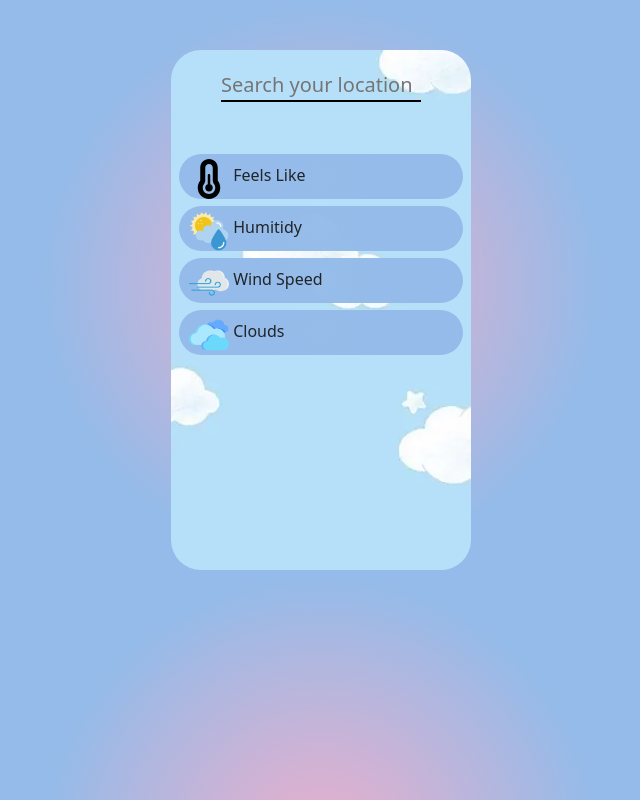
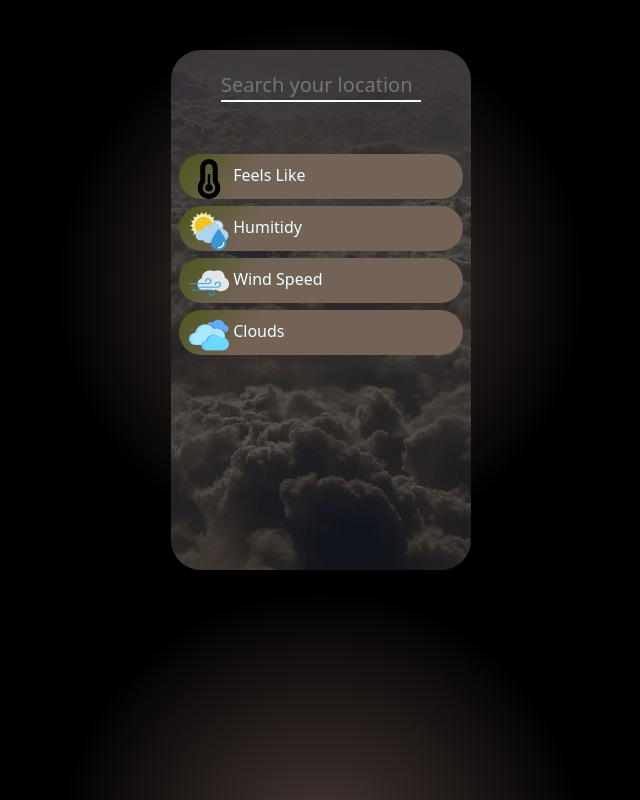
Before and after one commit to Muhammadahmed2001/weatherApp, a plain HTML site: page index.html in a window 1280 px wide. Shown: the whole page, without its empty margins (319-959 px from the left). Drawn offline with nearby package versions, Linux system fonts and the light colour scheme.

Commit message:
Add files via upload

```diff
--- a/style.css
+++ b/style.css
@@ -1,6 +1,11 @@
+* {
+    color: azure;
+}
+
 body {
-    background: rgb(238, 174, 202);
-    background: radial-gradient(circle, rgba(238, 174, 202, 1) 0%, rgba(148, 187, 233, 1) 40%);
+    background: rgb(110, 69, 60);
+    background: radial-gradient(circle, rgb(73, 59, 55) 0%, rgba(0, 0, 0, 1) 38%);
+    color: azure !important;
 
 
 
@@ -10,10 +15,11 @@ body {
 .main {
     margin: auto;
     margin-top: 50px;
-    background-image: url(pic/bac1.webp);
+    background-image: url(pic/12.jpg);
     width: 300px;
     height: 520px;
     border-radius: 30px;
+    /* border: #ffff00 1px solid; */
 
 }
 
@@ -72,8 +78,8 @@ body {
 
 .forcast {
     display: flex;
-    background: rgb(148, 187, 233);
-    background: radial-gradient(circle, rgba(148, 187, 233, 0.963202468487395) 0%, rgba(148, 187, 233, 1) 40%);
+    background: rgb(83, 88, 37);
+    background: linear-gradient(128deg, rgba(83, 88, 37, 1) 5%, rgba(115, 98, 86, 1) 27%);
     margin-left: 8px;
     margin-right: 8px;
     border-radius: 30px;
@@ -85,6 +91,7 @@ body {
     border: none;
     width: 150px;
     background-color: #ffff00;
+    color: black;
 }
 
 
@@ -115,7 +122,7 @@ body {
     font-size: 20px;
     width: 100%;
     border: none;
-    border-bottom: 2px solid #000;
+    border-bottom: 2px solid azure !important;
     padding: 20px 0px 0px 0px;
     background-color: transparent;
     outline: none;
@@ -125,7 +132,7 @@ body {
     position: absolute;
     top: 30px;
     left: 0;
-    color: #000;
+    color: azure !important;
     transition: all 0.3s ease;
     pointer-events: none;
 }
@@ -134,7 +141,7 @@ body {
 .input-container input[type="text"]:valid~.label {
     top: -5px;
     font-size: 16px;
-    color: #333;
+    color: azure !important;
 }
 
 .input-container .underline {
```
Also changed, not shown: pic/12.jpg (added).
